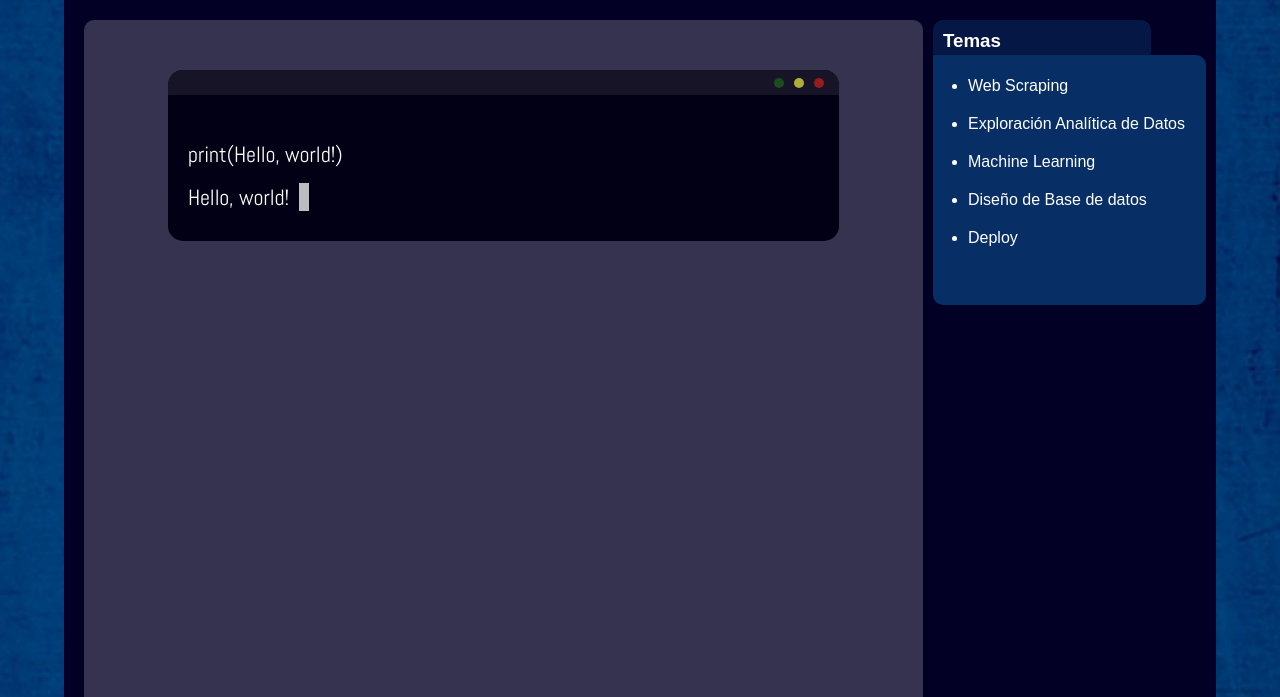
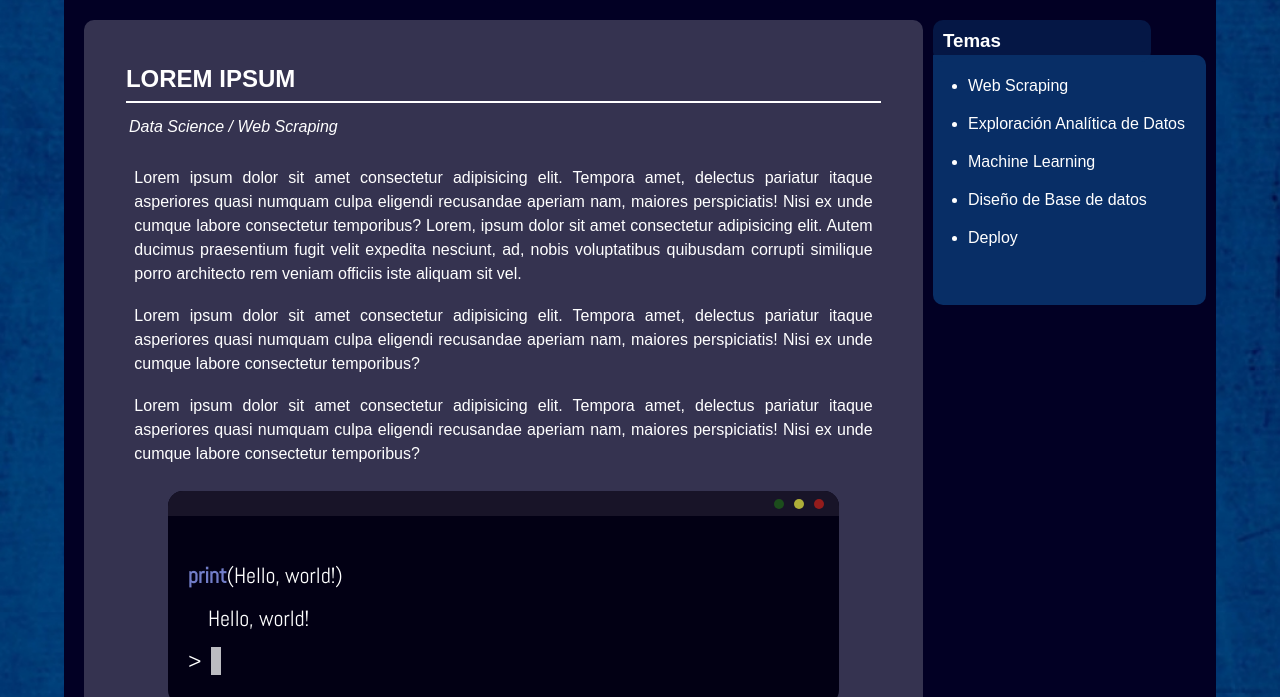
Before and after one commit to JuanFeA98/Portafolio, a React (Create React App) app: page /proyectos in a window 1280 px wide. Shown: the part 255-952 px from the top of the page. Built offline with nearby package versions, Linux system fonts and the light colour scheme.

Commit message:
Text and Code components

```diff
--- a/src/components/CodeComponent/CodeComponent.css
+++ b/src/components/CodeComponent/CodeComponent.css
@@ -6,7 +6,7 @@
     height: auto;
     width: 80%;
     border-radius: 15px;
-    margin: 50px auto;
+    margin: 25px auto;
     color: white;
 }
 
@@ -61,6 +61,12 @@
     animation: text-cursor 1s infinite;
 }
 
+.CodeComponent span{
+    font-family: 'Abel', sans-serif!important;
+    font-weight: bolder;
+    color: rgb(114, 125, 200);
+}
+
 @keyframes text-cursor {
     0%{
         background: white;
--- /dev/null
+++ b/src/components/TextComponent/TextComponent.css
@@ -0,0 +1,12 @@
+.TextComponent{
+    /* background: red; */
+    width: 88%;
+    margin: 20px auto 20px auto;
+    color: white;
+    font-family: Arial, Helvetica, sans-serif;
+    text-align: justify;
+}
+
+.TextComponent p{
+    line-height: 1.5;
+}
--- /dev/null
+++ b/src/components/TextComponent/TextComponent.js
@@ -0,0 +1,11 @@
+import React from 'react'
+
+import './TextComponent.css'
+
+export default function TextComponent({ children }) {
+  return (
+    <div className='TextComponent'>
+        {children}
+    </div>
+  )
+}
--- a/src/pages/Proyectos/Proyectos.css
+++ b/src/pages/Proyectos/Proyectos.css
@@ -5,3 +5,31 @@
     border-radius: 10px;
     padding: 10px;
 }
+
+.Title{
+    width: 90%;
+    margin: 45px auto 25px auto;
+    /* text-decoration: underline; */
+    color: white;
+    position: relative;
+    text-transform: uppercase;
+    font-size: x-large;
+}
+
+.Title::after {
+    content: "";
+    position: absolute;
+    left: 0;
+    bottom: -10px;
+    width: 100%;
+    height: 2px;
+    background-color: white;
+}
+
+.SubTitle{
+    color: white;
+    width: 90%;
+    font-style: italic;
+    margin-left: 45px;
+    margin-bottom: 30px;
+}
--- a/src/pages/Proyectos/Proyectos.js
+++ b/src/pages/Proyectos/Proyectos.js
@@ -5,6 +5,7 @@ import './Proyectos.css'
 
 import DataScience from '../../assets/ds.png'
 import ThemeBody from '../../components/ThemeBody/ThemeBody.js'
+import TextComponent from '../../components/TextComponent/TextComponent.js'
 import CodeComponent from '../../components/CodeComponent/CodeComponent.js'
 
 export default function Proyectos() {
@@ -12,13 +13,35 @@ export default function Proyectos() {
     <div className='proyectos'>
       <ThemeHeader theme='Data Science' image='https://bit.ly/3XesdEk' icon={ DataScience }/>
       <ThemeBody>
+          <h2 className='Title'>
+            Lorem Ipsum
+          </h2>
+          <p className='SubTitle'>
+            Data Science / Web Scraping
+          </p>
+        <TextComponent>
+          <p>Lorem ipsum dolor sit amet consectetur adipisicing elit. Tempora amet, delectus pariatur itaque asperiores quasi numquam culpa eligendi recusandae aperiam nam, maiores perspiciatis! Nisi ex unde cumque labore consectetur temporibus? Lorem, ipsum dolor sit amet consectetur adipisicing elit. Autem ducimus praesentium fugit velit expedita nesciunt, ad, nobis voluptatibus quibusdam corrupti similique porro architecto rem veniam officiis iste aliquam sit vel.</p>
+          <br/>
+          <p>Lorem ipsum dolor sit amet consectetur adipisicing elit. Tempora amet, delectus pariatur itaque asperiores quasi numquam culpa eligendi recusandae aperiam nam, maiores perspiciatis! Nisi ex unde cumque labore consectetur temporibus?</p>
+          <br/>
+          <p>Lorem ipsum dolor sit amet consectetur adipisicing elit. Tempora amet, delectus pariatur itaque asperiores quasi numquam culpa eligendi recusandae aperiam nam, maiores perspiciatis! Nisi ex unde cumque labore consectetur temporibus?</p>
+        </TextComponent>
         <CodeComponent>
-          <p className='function_type'>
-            print(Hello, world!)
+          <p>
+            <span className='function_type'>print</span>
+             (Hello, world!)
           </p>
-          <p>Hello, world!</p>
-
+          <p style={{marginLeft: '20px'}}>
+            Hello, world!
+          </p>
+          <p>
+            >
+          </p>
         </CodeComponent>
+        <TextComponent>
+          <p>Lorem ipsum dolor sit amet consectetur adipisicing elit. Tempora amet, delectus pariatur itaque asperiores quasi numquam culpa eligendi recusandae aperiam nam, maiores perspiciatis! Nisi ex unde cumque labore consectetur temporibus? Lorem, ipsum dolor sit amet consectetur adipisicing elit. Autem ducimus praesentium fugit velit expedita nesciunt, ad, nobis voluptatibus quibusdam corrupti similique porro architecto rem veniam officiis iste aliquam sit vel.</p>
+          <br/>
+          </TextComponent>
       </ThemeBody>
     </div>
   )
```
